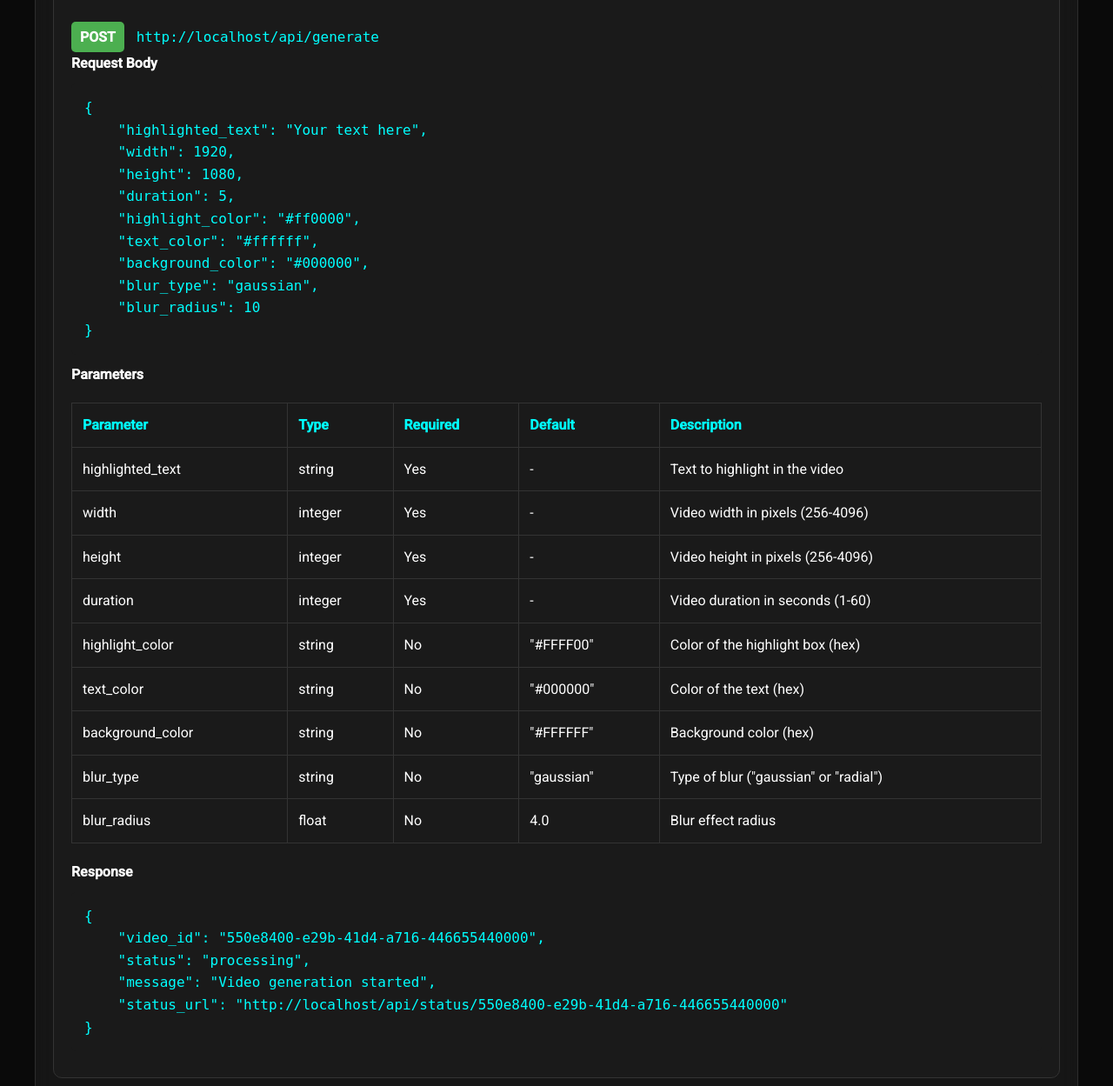
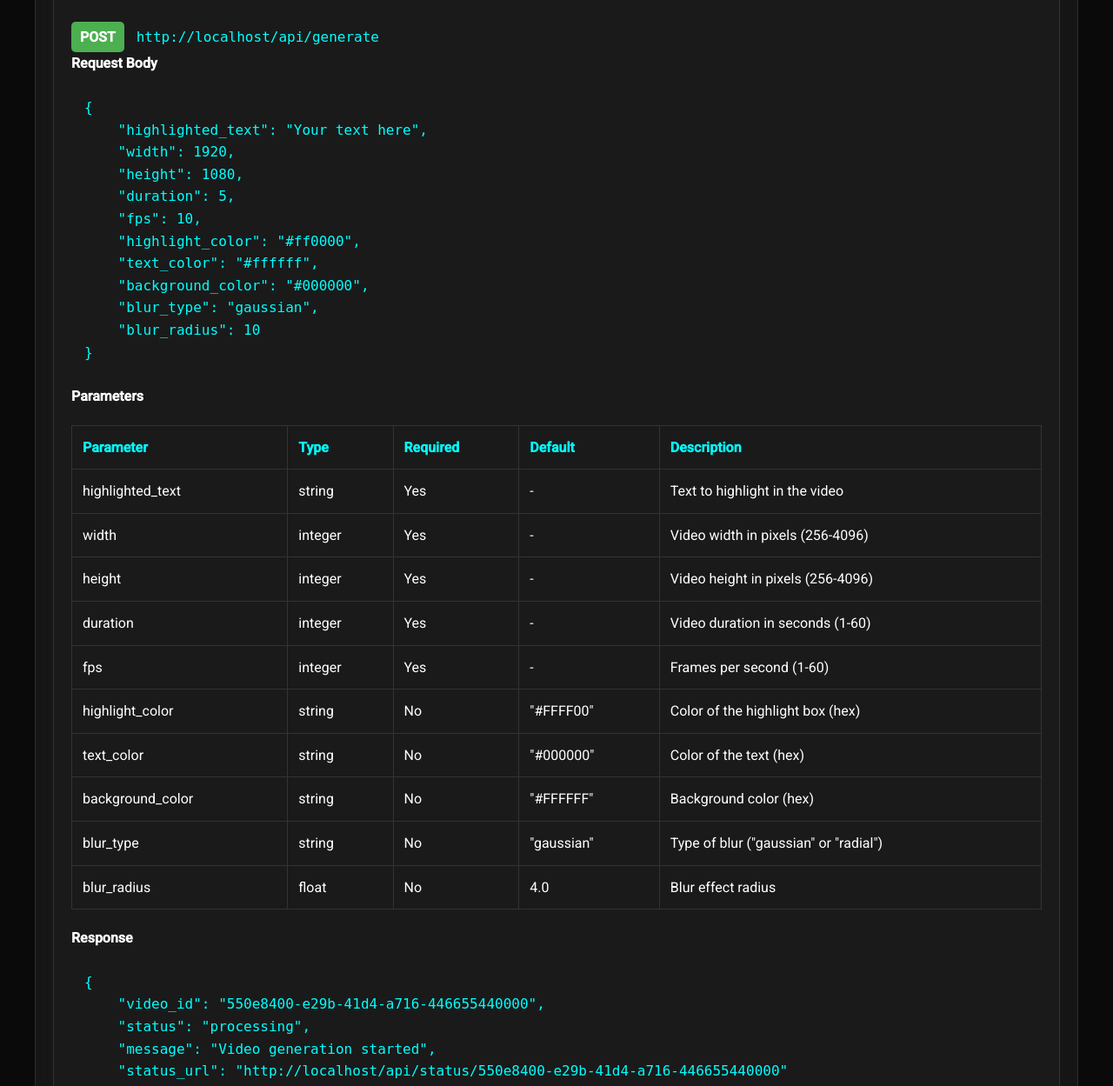
Before and after one commit to iotserver24/match-cut-ai, a Flask app: page /api/docs in a window 1280 px wide. Shown: the part 801-2050 px from the top of the page at 87% size. Run offline with Flask 2, Linux system fonts and the light colour scheme.

```diff
--- a/app.py
+++ b/app.py
@@ -808,10 +808,28 @@ def api_generate():
             return jsonify({'error': 'No JSON data provided'}), 400
 
         # Validate required fields
-        required_fields = ['highlighted_text', 'width', 'height', 'duration']
+        required_fields = ['highlighted_text', 'width', 'height', 'duration', 'fps']
         for field in required_fields:
             if field not in data:
                 return jsonify({'error': f'Missing required field: {field}'}), 400
+
+        # Add default values for optional parameters (matching index.html defaults)
+        params = {
+            # Required parameters
+            'width': data['width'],
+            'height': data['height'],
+            'fps': data['fps'],
+            'duration': data['duration'],
+            'highlighted_text': data['highlighted_text'],
+
+            # Optional parameters with defaults from index.html
+            'highlight_color': data.get('highlight_color', '#00f7ff'),  # Default from index.html
+            'text_color': data.get('text_color', '#ffffff'),          # Default from index.html
+            'background_color': data.get('background_color', '#0a0a0a'), # Default from index.html
+            'blur_type': data.get('blur_type', 'radial'),             # Default from index.html
+            'blur_radius': data.get('blur_radius', 4.0),              # Default from index.html
+            'ai_enabled': data.get('ai_enabled', True)
+        }
 
         # Generate unique video ID
         video_id = str(uuid.uuid4())
@@ -829,7 +847,7 @@ def api_generate():
         # Start background thread for video generation
         thread = threading.Thread(
             target=generate_video_background,
-            args=(video_id, data)
+            args=(video_id, params)
         )
         thread.daemon = True  # Thread will be killed when main program exits
         thread.start()
--- a/templates/api_docs.html
+++ b/templates/api_docs.html
@@ -213,6 +213,7 @@
     "width": 1920,
     "height": 1080,
     "duration": 5,
+    "fps": 10,
     "highlight_color": "#ff0000",
     "text_color": "#ffffff",
     "background_color": "#000000",
@@ -256,6 +257,13 @@
                         <td>Yes</td>
                         <td>-</td>
                         <td>Video duration in seconds (1-60)</td>
+                    </tr>
+                    <tr>
+                        <td>fps</td>
+                        <td>integer</td>
+                        <td>Yes</td>
+                        <td>-</td>
+                        <td>Frames per second (1-60)</td>
                     </tr>
                     <tr>
                         <td>highlight_color</td>
@@ -342,7 +350,8 @@ curl -X POST {{ request.host_url }}api/generate \
     "highlighted_text": "Hello World",
     "width": 1920,
     "height": 1080,
-    "duration": 5
+    "duration": 5,
+    "fps": 10
   }'
 
 # Check status
@@ -362,7 +371,8 @@ response = requests.post('{{ request.host_url }}api/generate', json={
     'highlighted_text': 'Hello World',
     'width': 1920,
     'height': 1080,
-    'duration': 5
+    'duration': 5,
+    'fps': 10
 })
 video_id = response.json()['video_id']
 
```
Also changed, not shown: API.md (+6 -2 lines).
